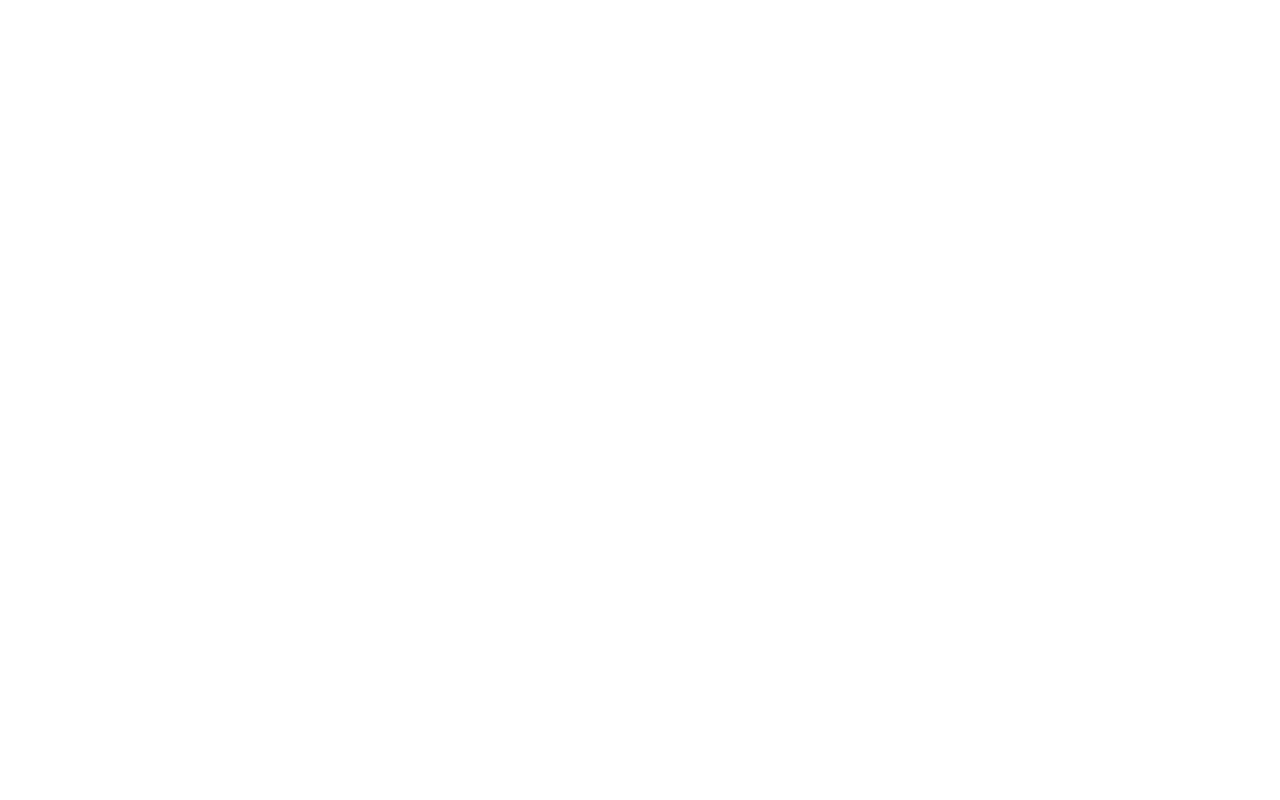
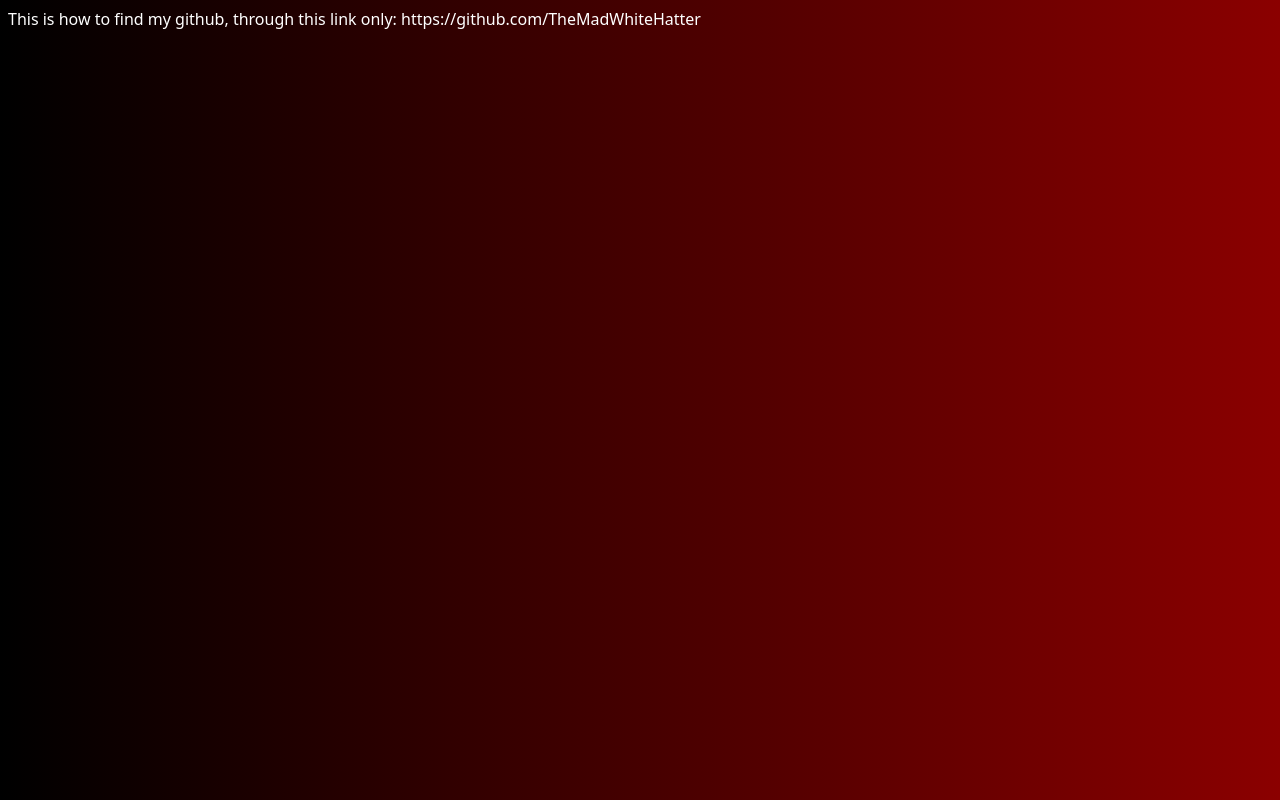
Before and after one commit to TheMadWhiteHatter/themadwhitehatter.github.io, a plain HTML site: page index.html in a window 1280 px wide. Drawn offline with Linux system fonts and the light colour scheme; files that its build step writes are made by us from their sources.

Commit message:
Add files via upload

```diff
--- a/index.html
+++ b/index.html
@@ -1,34 +1,15 @@
 <!DOCTYPE html>
-<title>Fat Clouds INC</title>
+<html>
+<link rel= "stylesheet" href= "css/style.css">
+
+<title>The Site of Webs</title>
 <body>
+  This is how to find my github, through this link only:
+  https://github.com/TheMadWhiteHatter
+
 <header>
 
 
 
 </header>
-
-
-
-
-
-
-
-
-
-
-
-
-
-
-
-
-
-
-
-
-
-
-
-
-</body>
 </html>
```
